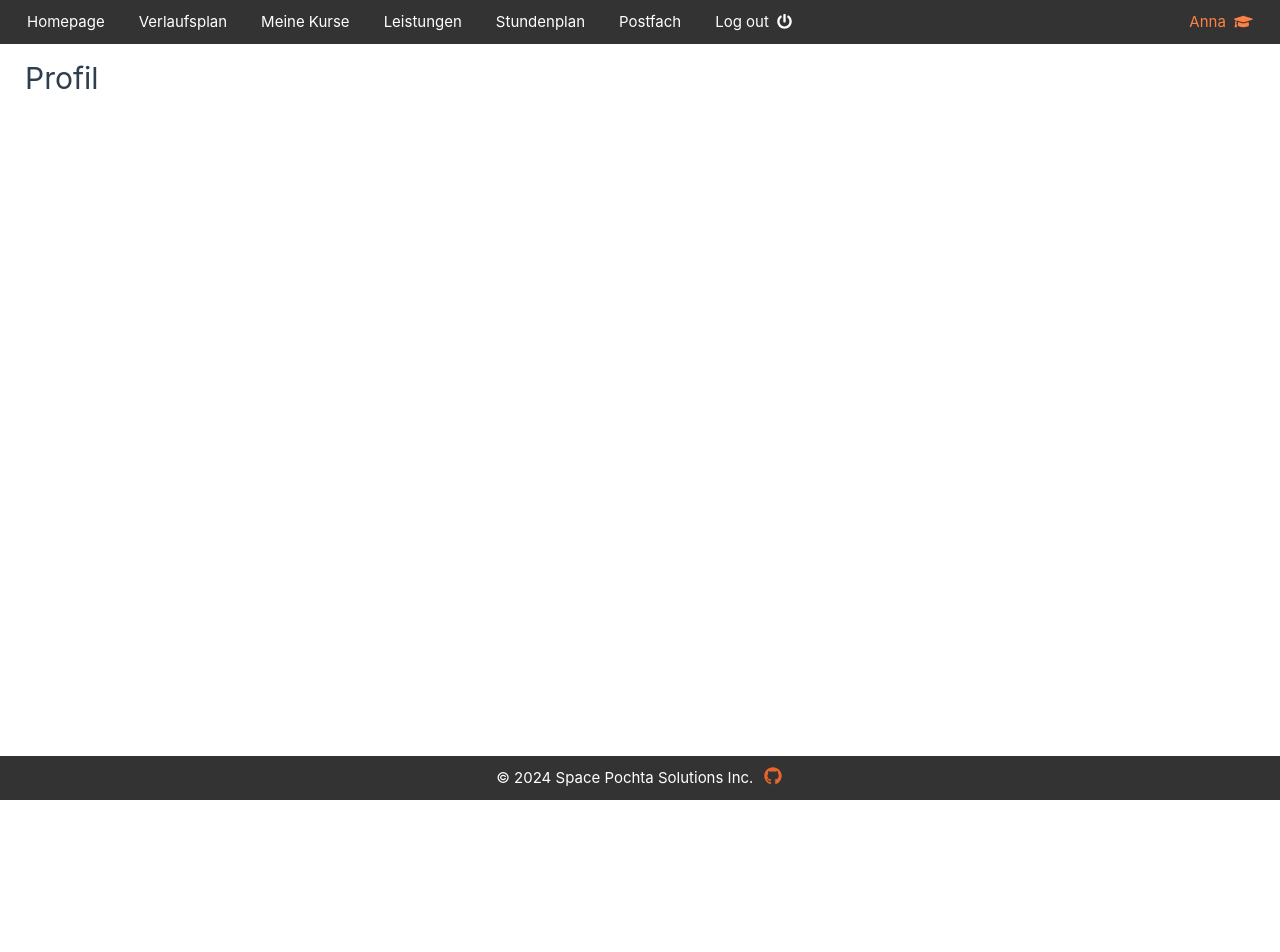
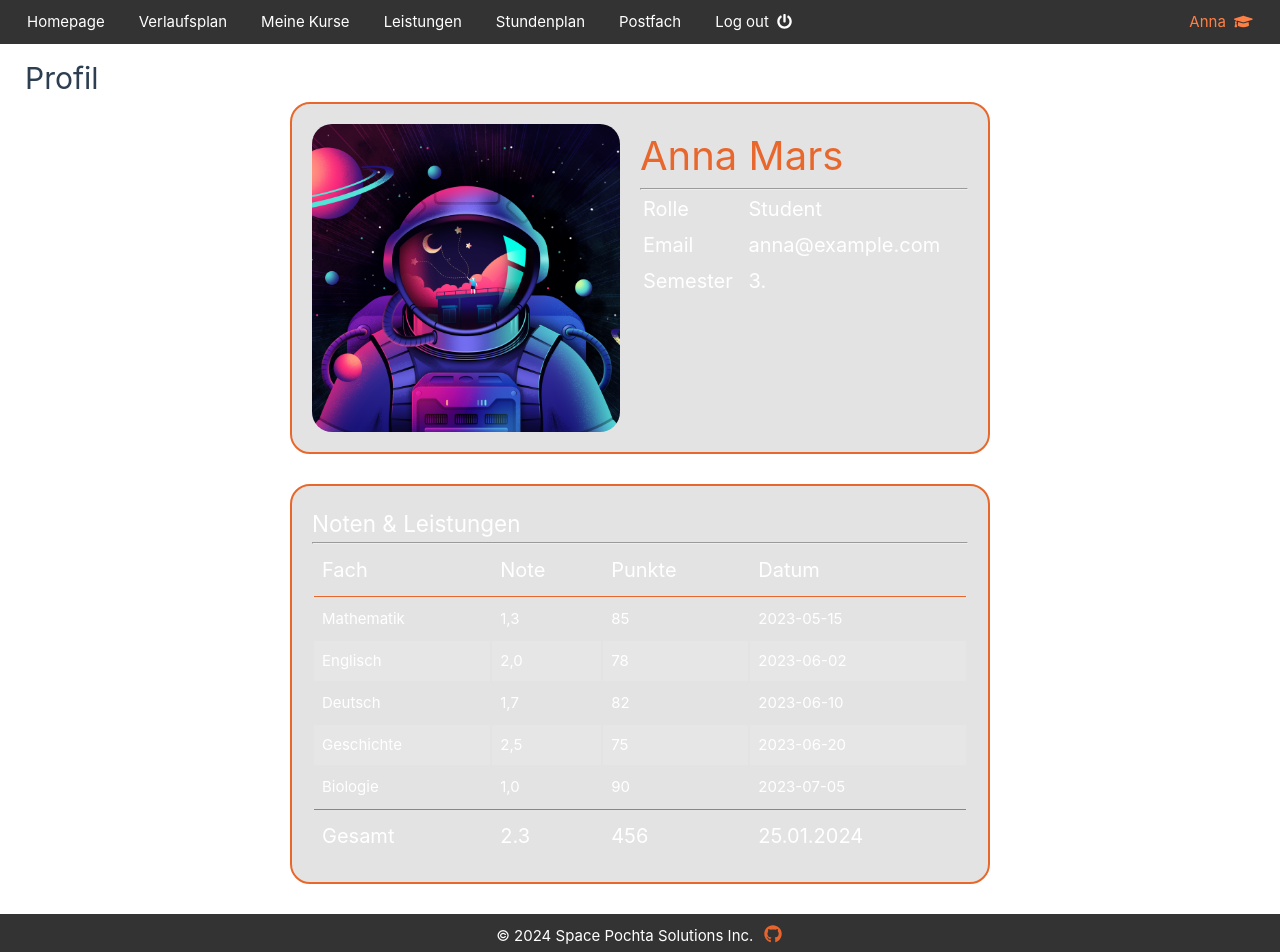
Before and after one commit to JonnyS02/hci_project, a Vue app: page /profil in a window 1280 px wide. Shown: the top 952 px of the page. Before the commit the page ends 800 px from the top, so only its background shows below. Built offline with nearby package versions, Linux system fonts and the light colour scheme.

Commit message:
Profil und Leistungen

```diff
--- a/src/Home.vue
+++ b/src/Home.vue
@@ -14,15 +14,9 @@
 <script>
 import { ref } from 'vue'
 import gsap from 'gsap'
-import Navbar from './components/navbar.vue';
-import footerC from './components/footerC.vue';
 import store from './store';
 
 export default {
-  components: {
-    Navbar,
-    footerC,
-  },
   computed: {
     user() {
       return this.$store.getters.getUser;
--- a/src/Profil.vue
+++ b/src/Profil.vue
@@ -1,5 +1,157 @@
 <template>
+      <h1>Profil</h1>
+      <div class="profil">
+            <img src="./assets/6644b34c91f57f8d40a4eaa94e3cb797.png" />
 
-      <h1>Profil</h1>
+            <div class="personal">
+                  <h1 class="no_caret">
+                        <span :style="{ color: '#e8672c' }">{{ user.displayUserName }} {{ user.lastName }}</span>
+                  </h1>
+                  <hr>
+                  <table style="width: 100%;">
+                        <tr>
+                              <th>Rolle</th>
+                              <th>{{ user.rolle }}</th>
+                        </tr>
+                        <tr>
+                              <td>Email</td>
+                              <td>{{ user.email }}</td>
+                        </tr>
+                        <tr>
+                              <td>Semester</td>
+                              <td>{{ user.semester }}.</td>
+                        </tr>
+                  </table>
+            </div>
+      </div>
+      <div class="noten" style="margin-bottom: 20px;">
+            <h2 style="width: 100%; float: left;color: white;">Noten & Leistungen</h2>
+            <hr>
+            <table class="noten_table">
+                  <tr style="font-size: 20px;">
+                        <th>Fach</th>
+                        <th>Note</th>
+                        <th>Punkte</th>
+                        <th>Datum</th>
+                  </tr>
+                  <tr>
+                        <td colspan="4" style="background-color: rgb(232, 104, 44); height: 1px;padding: unset;margin: unset;"></td>
+                  </tr>
+                  <tr>
+                        <td>Mathematik</td>
+                        <td>1,3</td>
+                        <td>85</td>
+                        <td>2023-05-15</td>
+                  </tr>
+                  <tr>
+                        <td>Englisch</td>
+                        <td>2,0</td>
+                        <td>78</td>
+                        <td>2023-06-02</td>
+                  </tr>
+                  <tr>
+                        <td>Deutsch</td>
+                        <td>1,7</td>
+                        <td>82</td>
+                        <td>2023-06-10</td>
+                  </tr>
+                  <tr>
+                        <td>Geschichte</td>
+                        <td>2,5</td>
+                        <td>75</td>
+                        <td>2023-06-20</td>
+                  </tr>
+                  <tr>
+                        <td>Biologie</td>
+                        <td>1,0</td>
+                        <td>90</td>
+                        <td>2023-07-05</td>
+                  </tr>
+                  <tr>
+                        <td colspan="4" style="background-color: rgb(232, 104, 44); height: 1px;padding: unset;margin: unset;"></td>
+                  </tr>
+                  <tr style="font-size: 20px;">
+                        <th>Gesamt</th>
+                        <th>2.3</th>
+                        <th>456</th>
+                        <th>25.01.2024</th>
+                  </tr>
+            </table>
+      </div>
+</template>
 
-</template>
+<script>
+export default {
+      computed: {
+            user() {
+                  const user = this.$store.getters.getUser;
+                  return {
+                        displayUserName: user?.name || "Max",
+                        lastName: user?.lastName,
+                        rolle: user?.role,
+                        email: user?.email,
+                        semester: user?.semester
+                  };
+            }
+      }
+}
+</script>
+
+<style scoped>
+.special {
+      border-top: 2px solid black;
+      border-right: none;
+      border-bottom: none;
+      border-left: none;
+}
+
+.noten_table td,
+.noten_table th {
+      padding: 8px;
+}
+
+.noten_table tr:nth-child(even) {
+      background-color: #f2f2f21f;
+}
+
+.noten_table {
+      color: white;
+      width: 100%;
+}
+
+
+.noten {
+      margin: auto;
+      max-width: 700px;
+      text-align: left;
+      border: 2px solid rgb(232, 104, 44);
+      border-radius: 20px;
+      padding: 20px;
+      background-color: #8686863b;
+      margin-top: 30px;
+}
+
+.profil {
+      display: flex;
+      margin: auto;
+      max-width: 700px;
+      text-align: left;
+      border: 2px solid rgb(232, 104, 44);
+      border-radius: 20px;
+      padding: 20px;
+      background-color: #8686863b;
+}
+
+img {
+      width: calc(50% - 20px);
+      border-radius: 20px;
+      max-width: 400px;
+      margin-right: 20px;
+}
+
+.personal {
+      color: white;
+      font-size: 20px;
+      flex-grow: 1;
+}
+</style>
--- a/src/assets/main.css
+++ b/src/assets/main.css
@@ -12,12 +12,11 @@ a,
   padding: 2px;
 }
 
-@media (hover: hover) {
-  a:hover {
-     background-color: #152d3a;
-     border-radius: 5px;
-  }
+a:hover {
+    background-color: #152d3a;
+    border-radius: 5px;
 }
+
 
 
 .main_content {
--- a/src/components/LoginComponent.vue
+++ b/src/components/LoginComponent.vue
@@ -6,10 +6,13 @@
     </div>
 
     <div v-else class="login-comp">
-      <input v-model="name" type="text" placeholder="Name" @focus="isFocused = true" @blur="isFocused = false" />
+      <h3 :style="{ color: hover ? '#000' : '#fff' }">{{ role }}</h3>
+      <br>
+      <input class="no_carret" v-model="name" type="text" placeholder="Name" @focus="isFocused = true"
+        @blur="isFocused = false" />
       <button @click="submit">Submit</button>
 
-      <div v-if="loginError" class="error-message">Login failed: User not found</div>
+      <div v-if="loginError" class="error-message no_carret">Login failed: User not found</div>
     </div>
   </div>
 </template>
@@ -25,7 +28,7 @@ export default {
   data() {
     return {
       hover: false,
-      name: '',
+      name: this.role === "Professor" ? "Jens" : "Anna",
       isFocused: false,
       loginError: false,
     };
@@ -50,9 +53,6 @@ export default {
         this.$router.push({ path: '/home', params: { user: { id: user.id, name: this.name, role: this.role } } });
       } else {
         // Im Fehlerfall auch weiterleiten (ohne spezifische Benutzerinformationen)
-        this.$store.dispatch('loginUser', { name: "Masha", role: "Professor", id: 4, lastName: "Merkur", email: "prof@example.com", courses: [0, 5] });
-        this.$router.push('/home');
-
         this.loginError = true;
         console.error('Login failed: User not found');
       }
@@ -62,6 +62,22 @@ export default {
 </script>
 
 <style scoped>
+.route-enter-from {
+  opacity: 0;
+}
+
+.route-enter-active {
+  transition: all 0.25s ease-out;
+}
+
+.route-leave-to {
+  opacity: 0;
+}
+
+.route-leave-active {
+  transition: all 0.25s ease-in;
+}
+
 .role-card {
   display: flex;
   /* Änderung hier */
--- a/src/components/navbar.vue
+++ b/src/components/navbar.vue
@@ -1,18 +1,23 @@
 <template>
   <nav>
     <ul>
-      <li v-for="(item, index) in navItems" :key="index" :class="{ 'no_caret': index === 0, 'no-hover': currentPath === item.path }">
-        <router-link :to="item.path" :class="{ 'active': currentPath === item.path, 'no-hover': currentPath === item.path }">
+      <li v-for="(item, index) in navItems" :key="index"
+        :class="{ 'no_caret': index === 0, 'no-hover': currentPath === item.path }">
+        <router-link :to="item.path"
+          :class="{ 'active': currentPath === item.path, 'no-hover': currentPath === item.path }">
           <span>{{ item.label }}<span v-if="item.icon">&nbsp <font-awesome-icon :icon="item.icon" /></span></span>
+        </router-link>
+      </li>
+      <li class="no_caret">
+        <router-link to="/" class="off">
+          <span>Log out<span>&nbsp <font-awesome-icon :icon="['fas', 'power-off']" /></span></span>
         </router-link>
       </li>
       <!-- Right Content -->
       <li class="right">
-        <router-link to="/profil">
-          <span style="color: #ff8045;">
+        <router-link to="/profil" :class="{ 'active': currentPath === '/profil', 'no-hover': currentPath === '/profil' }">
             {{ user.role === 'Professor' ? 'Prof. ' + user.lastName : user.name }}
             &nbsp;<font-awesome-icon :icon="['fas', 'graduation-cap']" style="color: #ff8045;" />
-          </span>
         </router-link>
       </li>
     </ul>
@@ -32,7 +37,7 @@ export default {
         { path: '/leistungen', label: 'Leistungen' },
         { path: '/schedule', label: 'Stundenplan' },
         { path: '/postfach', label: 'Postfach' },
-        { path: '/', label: 'Log out', icon:['fas', 'power-off'] },
+        //  { path: '/', label: 'Log out', icon:['fas', 'power-off'] },
       ],
     };
   },
@@ -89,4 +94,9 @@ a {
   border-radius: unset;
   cursor: default;
 }
+
+.off:hover {
+  background-color: #ff00004f;
+  border-radius: 5px;
+}
 </style>
```
Also changed, not shown: src/assets/6644b34c91f57f8d40a4eaa94e3cb797.png (added), src/assets/space-logo.png.
